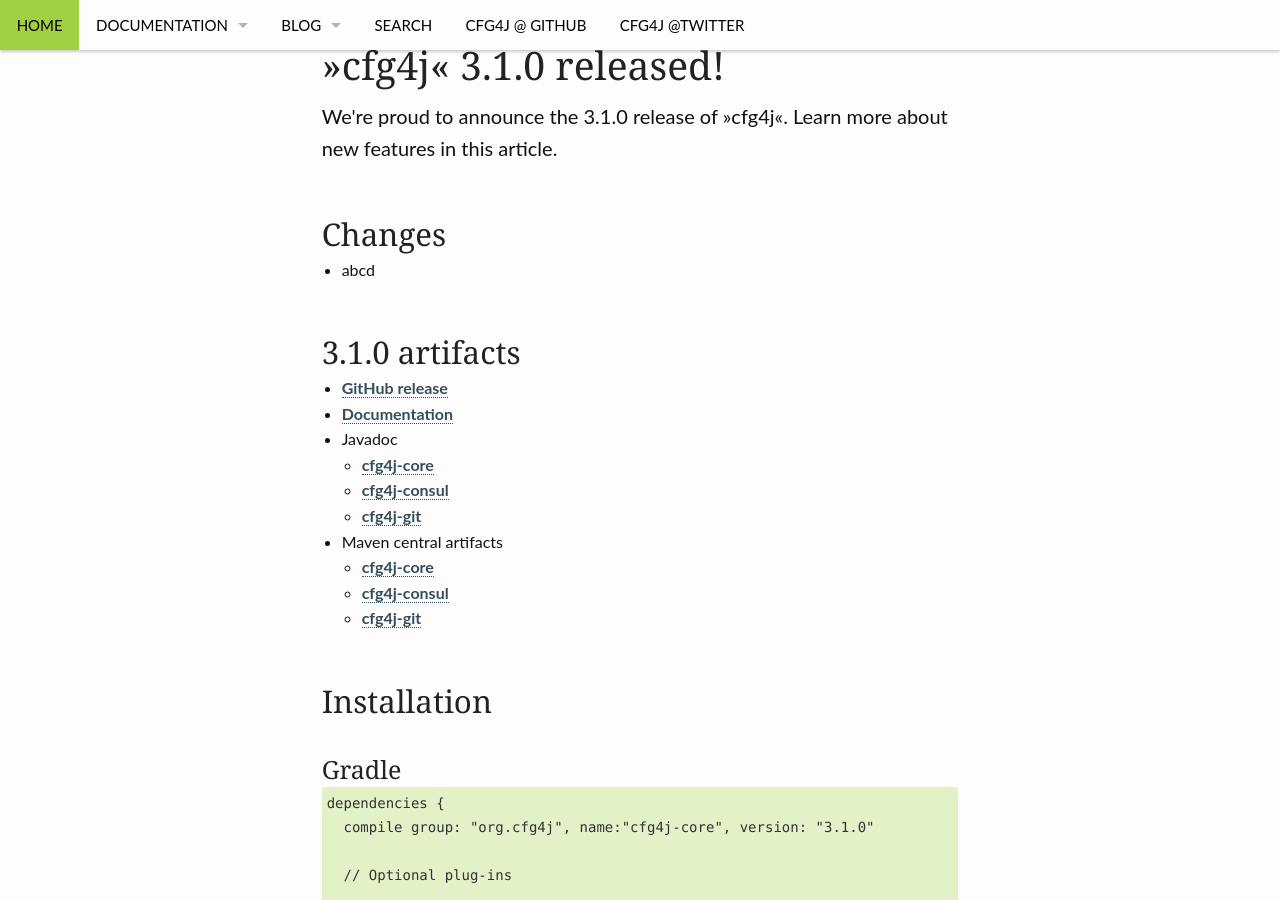
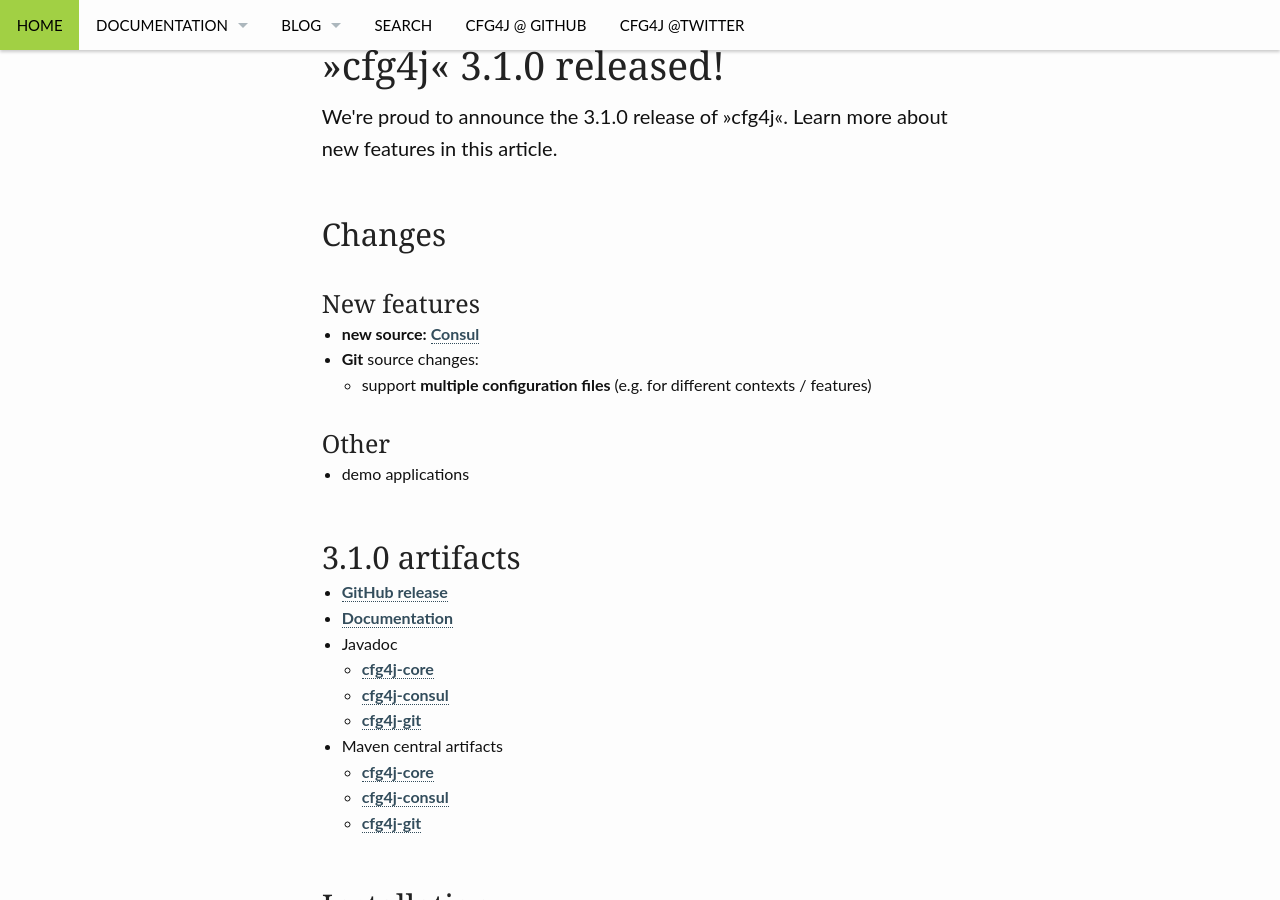
Before and after one commit to cfg4j/cfg4j.github.io, a Jekyll site: the page built from _posts/releases/2015-06-11-release_3_1_0.md, in a window 1280 px wide and 900 px high, scrolled down 317 px. Built offline with Jekyll 4.4.1, drawn with Linux system fonts in a browser that asks for light colours.

Commit message:
3.1.0 announcement

```diff
--- a/_posts/releases/2015-06-11-release_3_1_0.md
+++ b/_posts/releases/2015-06-11-release_3_1_0.md
@@ -25,4 +25,11 @@
 breadcrumb: true
 ---
 
-* abcd
+### New features
+
+* **new source: [Consul](http://consul.io/)**
+* **Git** source changes:
+    * support **multiple configuration files** (e.g. for different contexts / features)
+
+### Other
+* demo applications
```
